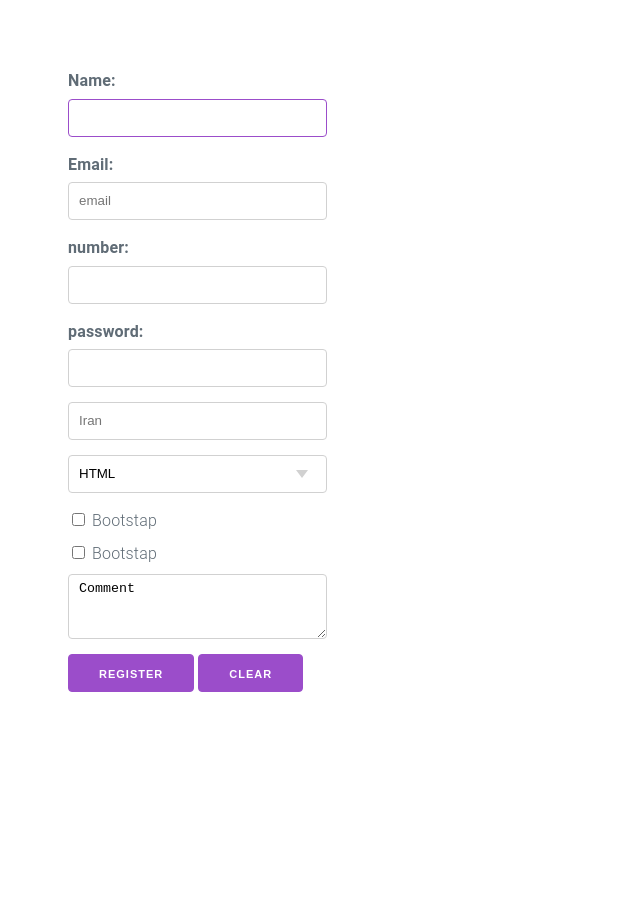
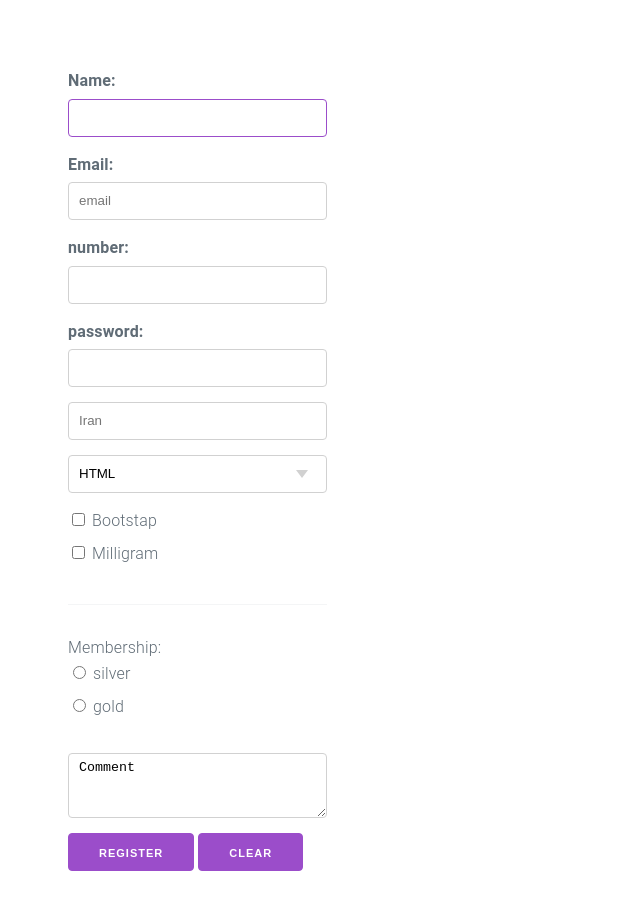
Before and after one commit to zahrakhoshkalam/form-css, a plain HTML site: page index.html in a window 1280 px wide. Shown: the whole page, without its empty margins (0-640 px from the left). Before the commit the page ends 800 px from the top, so only its background shows below. Drawn offline with nearby package versions, Linux system fonts and the light colour scheme.

Commit message:
Radio button

```diff
--- a/index.html
+++ b/index.html
@@ -56,8 +56,20 @@
       </div>
       <div>
         <input type="checkbox" name="" id="" class="Milligram" />
-        <lable class="lable-inline" for="Milligram">Bootstap</lable>
+        <lable class="lable-inline" for="Milligram">Milligram</lable>
       </div>
+      <hr />
+      <!-- for select only one item-->
+      <span> Membership: </span>
+      <div>
+        <input type="radio" name="membership" id="silver" />
+        <lable for="silver" class="lable-inline">silver</lable>
+      </div>
+      <div>
+        <input type="radio" name="membership" id="gold" />
+        <lable for="gold" class="lable-inline">gold</lable>
+      </div>
+      <br />
       <textarea name=" " cols="30" rows="10">Comment</textarea>
       <div>
         <button type="submit">Register</button>
```
